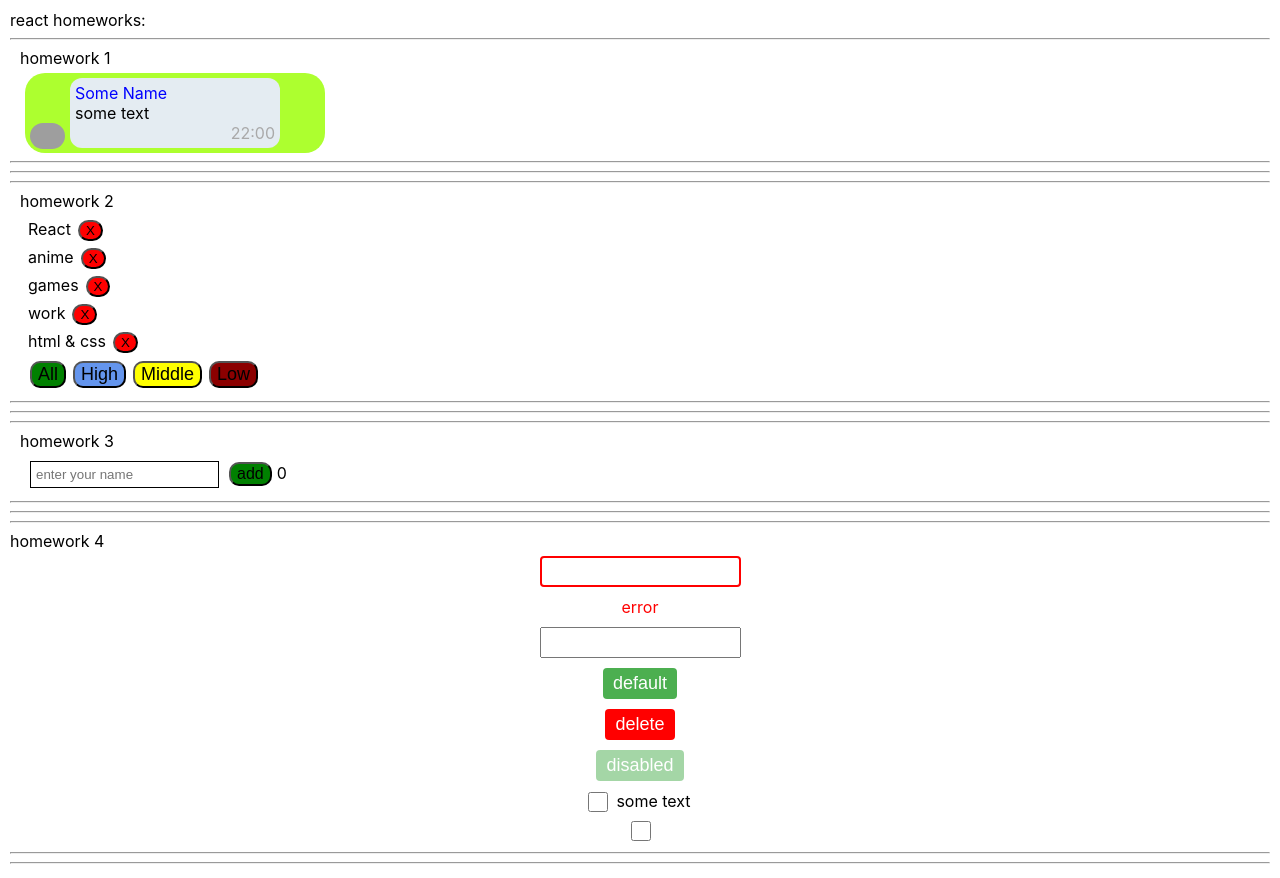
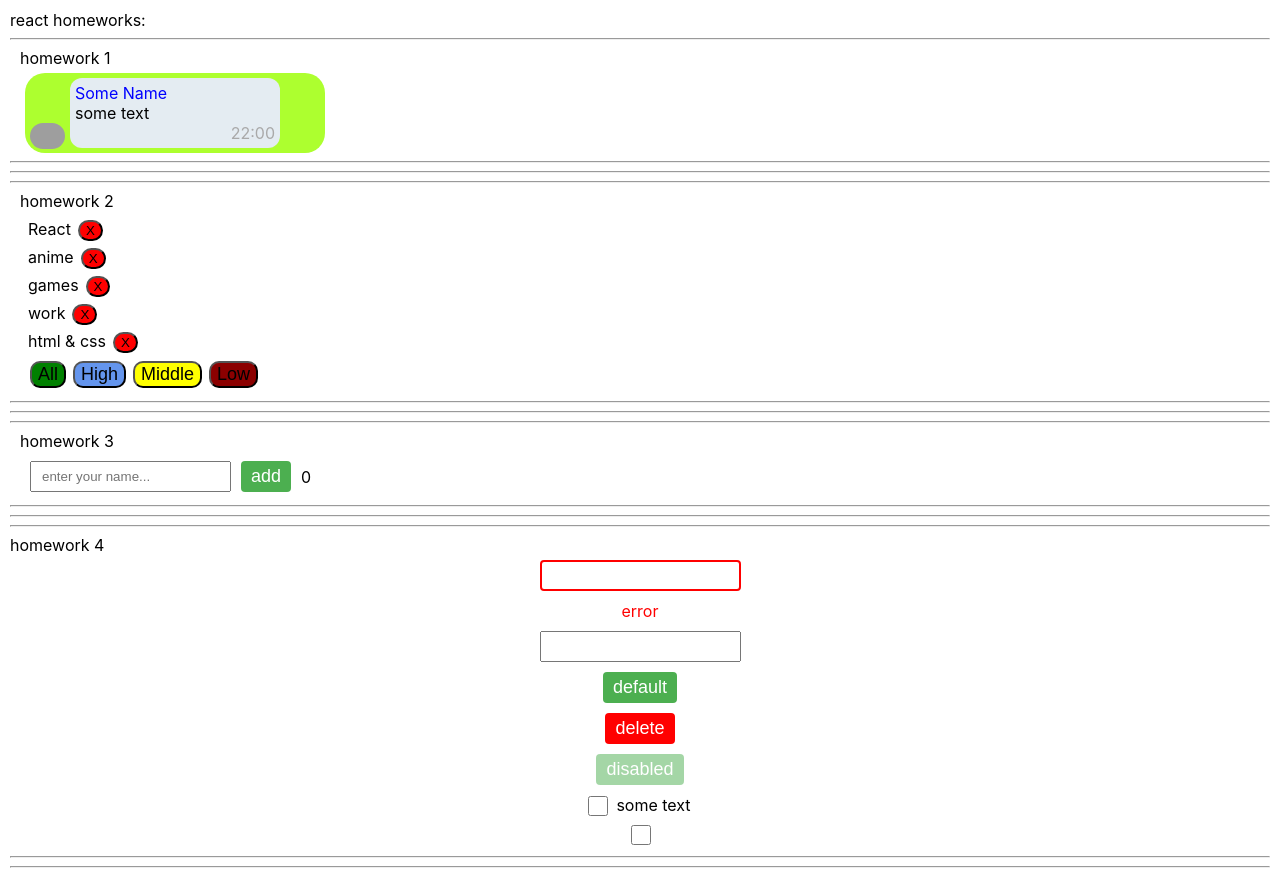
Before and after one commit to Saveliy-Georgiy/Homework2.0, a React (Create React App) app: page / in a window 1280 px wide. Built offline with nearby package versions, Linux system fonts and the light colour scheme; grey boxes are pictures that could not be loaded.

Commit message:
Changed tags on super components (button and input)

```diff
--- a/src/p2-homeworks/h3/Greeting.module.css
+++ b/src/p2-homeworks/h3/Greeting.module.css
@@ -1,22 +1,9 @@
-.someClass {
-
+.greetingWrapper {
+    display: flex;
+    flex-direction: row;
+    align-items: center;
 }
 
-.error {
-    border: 1px solid red;
-    padding: 5px;
+.counter {
     margin: 5px;
 }
-
-.correct {
-    border: 1px solid black;
-    padding: 5px;
-    margin: 5px;
-}
-
-.button {
-    margin: 5px;
-    font-size: 16px;
-    background-color: green;
-    border-radius: 10px;
-}
--- a/src/p2-homeworks/h3/Greeting.tsx
+++ b/src/p2-homeworks/h3/Greeting.tsx
@@ -1,5 +1,7 @@
 import React, {ChangeEvent, KeyboardEvent} from 'react'
 import s from './Greeting.module.css'
+import SuperInputText from "../h4/common/c1-SuperInputText/SuperInputText";
+import SuperButton from "../h4/common/c2-SuperButton/SuperButton";
 
 type GreetingPropsType = {
     name: string
@@ -14,14 +16,19 @@ type GreetingPropsType = {
 const Greeting: React.FC<GreetingPropsType> = (
     {name, setNameCallback, addUser, onKeyPressAddUser, error, totalUsers} // деструктуризация пропсов
 ) => {
-    const inputClass = error ? s.error : s.correct
 
     return (
-        <div>
-            <input value={name} onChange={setNameCallback} className={inputClass} onKeyPress={onKeyPressAddUser} placeholder="enter your name"/>
-            <span>{error}</span>
-            <button onClick={addUser} className={s.button}>add</button>
-            <span>{totalUsers}</span>
+        <div className={s.greetingWrapper}>
+            <SuperInputText
+                error={error}
+                value={name}
+                onChange={setNameCallback}
+                onKeyPress={onKeyPressAddUser}
+                placeholder="enter your name..."/>
+            <SuperButton onClick={addUser}>
+                add
+            </SuperButton>
+            <span className={s.counter}>{totalUsers}</span>
         </div>
     )
 }
--- a/src/p2-homeworks/h3/GreetingContainer.tsx
+++ b/src/p2-homeworks/h3/GreetingContainer.tsx
@@ -24,6 +24,7 @@ const GreetingContainer: React.FC<GreetingContainerPropsType> = (
     const setNameCallback = (e: ChangeEvent<HTMLInputElement>) => {
         const str = e.currentTarget.value
         setName(str)
+        setError('')
     }
 
     const addUser = () => {
@@ -33,7 +34,6 @@ const GreetingContainer: React.FC<GreetingContainerPropsType> = (
             setName('')
             addUserCallback(name)
             alert(`Hello  ${name}!`)
-            setError('')
         } else {
             setError('incorrect name')
             setName('')
```
